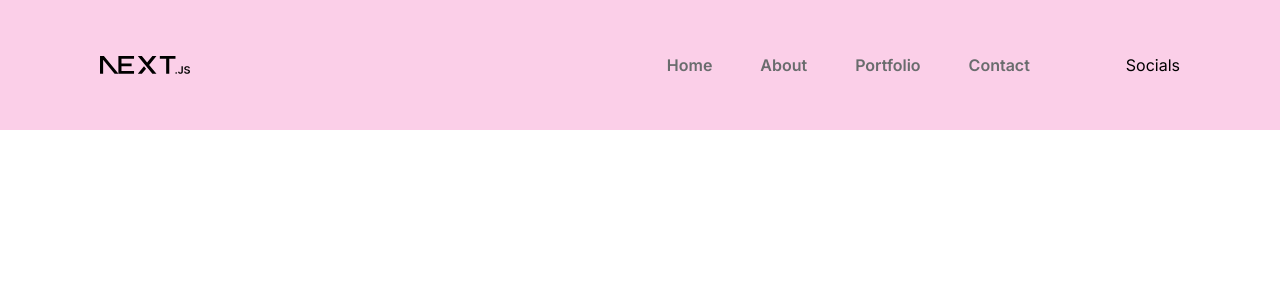
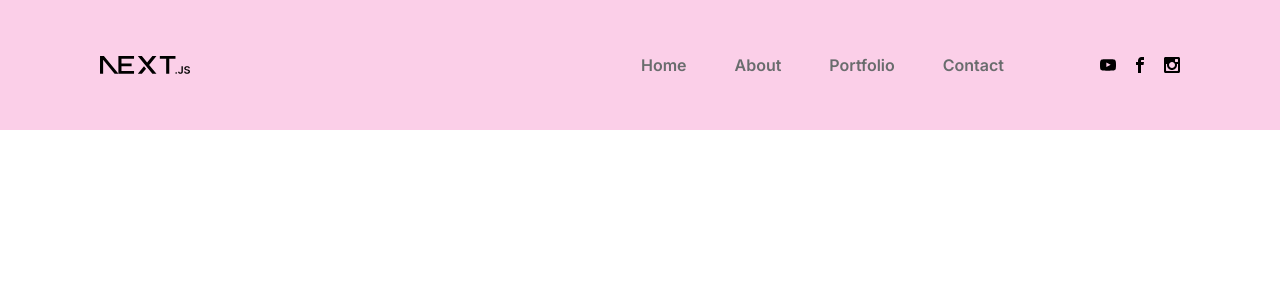
Before and after one commit to CrIsTiLaz/photo-portfolio, a Next.js app: page / in a window 1280 px wide. Shown: the top 300 px of the page. Built offline with nearby package versions, Linux system fonts and the light colour scheme.

Commit message:
Added social links

```diff
--- a/src/app/(components)/Socials.jsx
+++ b/src/app/(components)/Socials.jsx
@@ -1,7 +1,54 @@
+import Link from "next/link";
 import React from "react";
+import {
+  ImFacebook,
+  ImTwitter,
+  ImPinterest,
+  ImInstagram,
+  ImYoutube,
+} from "react-icons/im";
+
+const socialLinks = [
+  {
+    path: "https://www.youtube.com/",
+    icon: <ImYoutube className="group-hover:text-white w-4 h-5" />,
+  },
+  {
+    path: "https://www.facebook.com",
+    icon: <ImFacebook className="group-hover:text-white w-4 h-5" />,
+  },
+  {
+    path: "https://www.instagram.com/",
+    icon: <ImInstagram className="group-hover:text-white w-4 h-5" />,
+  },
+];
 
 function Socials() {
-  return <div className="hidden xl:flex ml-24">Socials</div>;
+  return (
+    <div className="hidden xl:flex ml-24">
+      <ul className="flex gap-x-4">
+        {socialLinks.map((link, index) => (
+          <li key={index}>
+            <Link
+              href={link.path}
+              key={index}
+              target="_blank"
+              rel="noopener noreferrer"
+            >
+              {link.icon}
+            </Link>
+          </li>
+        ))}
+      </ul>
+    </div>
+  );
 }
 
 export default Socials;
+
+//intrebari pentru patrik:
+
+//- in ce limba vrea sa fie siteul
+//- sa imi trimita poza cu el cu aparatul
+// ce retele de socializare are
+// testimoniale
```
